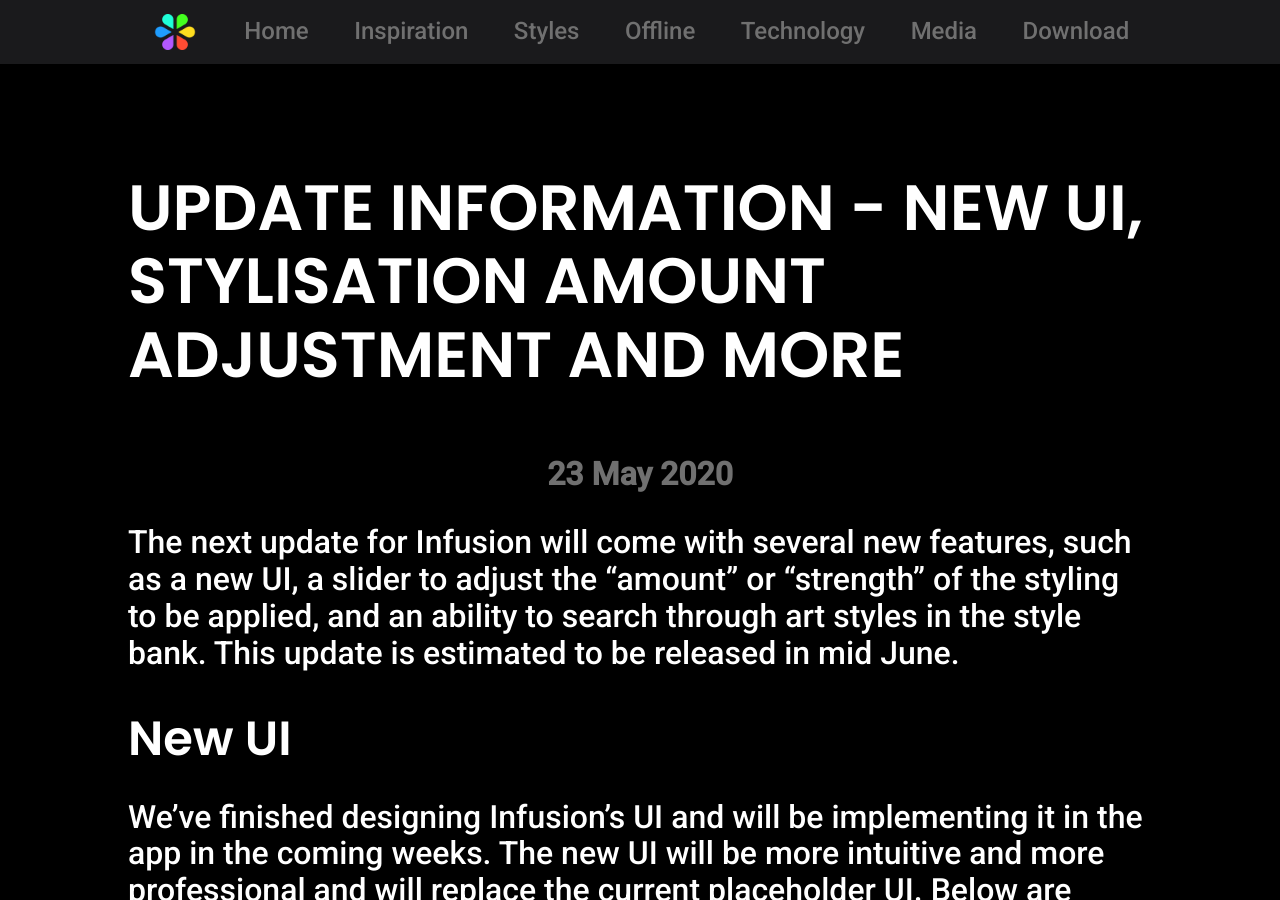
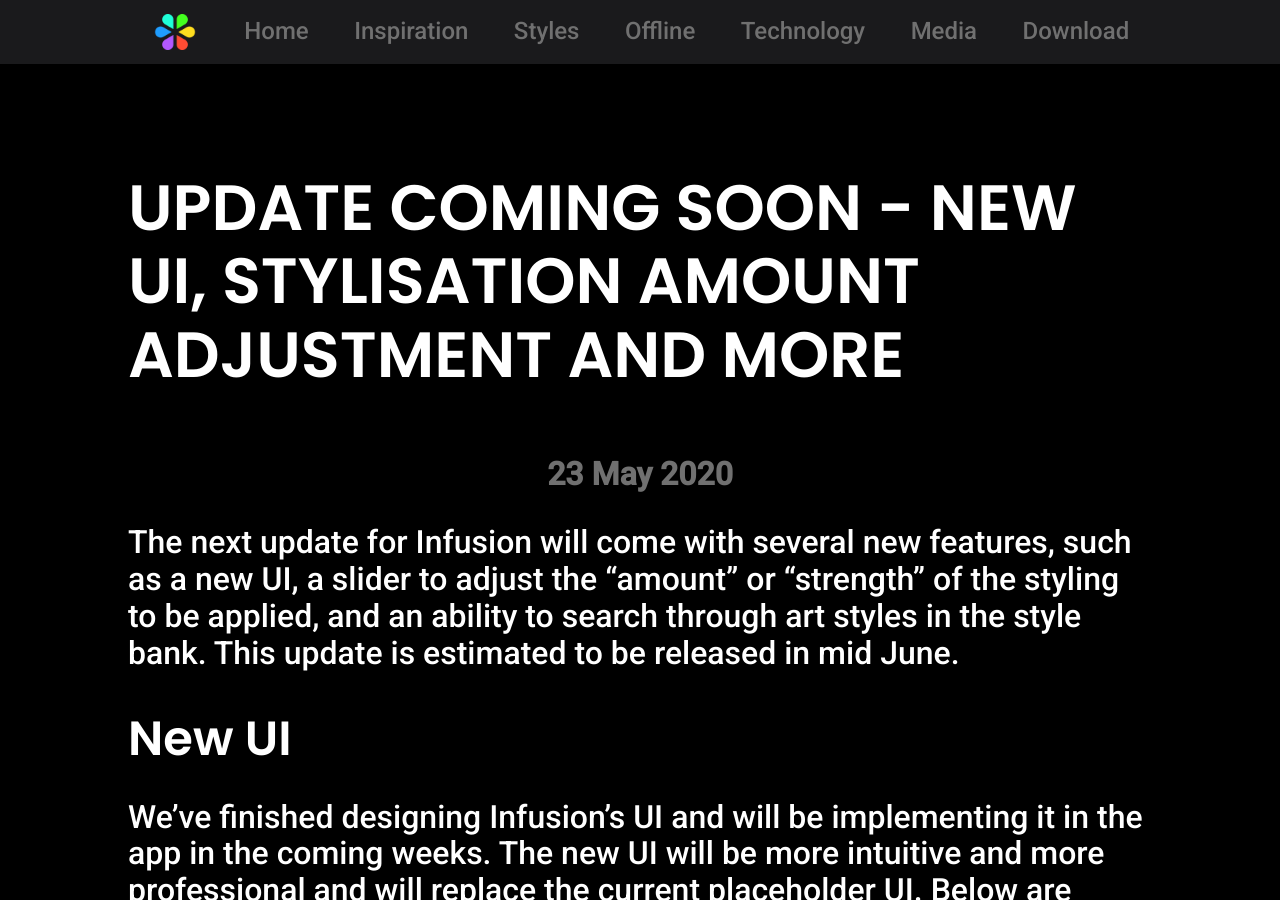
Before and after one commit to InsightfulAI/insightfulai.github.io, a Jekyll site: the page built from _posts/2020-05-23-update.md, in a window 1280 px wide and 900 px high. Built offline with Jekyll 4.4.1, drawn with Linux system fonts in a browser that asks for light colours.

```diff
--- a/_layouts/infusion-new.html
+++ b/_layouts/infusion-new.html
@@ -59,6 +59,7 @@ title: Infusion - Free Your Inspiration
               <a href="{{ item.link }}" class="unselected-nav-0" style="text-decoration: underline;">{{ item.name }}</a>
             {% endfor %}
             <a href="contact.html" class="unselected-nav-0" style="text-decoration: underline;">Contact</a>
+            <a href="news.html" class="unselected-nav-0" style="text-decoration: underline;">News</a>
             <a href="/" class="unselected-nav-0" style="text-decoration: underline;">Back to Insightful AI</a>
           </section>
           <p style="color: gray; font-size: 1rem;">
--- a/_posts/2020-05-23-update.md
+++ b/_posts/2020-05-23-update.md
@@ -1,6 +1,6 @@
 ---
 layout: infusion-new-post
-title: Update Information - New UI, Stylisation Amount Adjustment and More
+title: Update Coming Soon - New UI, Stylisation Amount Adjustment and More
 ---
 The next update for Infusion will come with several new features, such as a new UI, a slider to adjust the "amount" or "strength" of the styling to be applied, and an ability to search through art styles in the style bank. This update is estimated to be released in mid June.
 
@@ -24,4 +24,4 @@ A search bar will be added to the style bank for easier navigation.
 ## Suggest a feature
 If you would like to suggest a feature, please follow this link to the feedback page.
 
-[Submit feedback](/infusion//testing#feedback)
+[Submit feedback](/infusion/feedback.html)
```
Also changed, not shown: _posts/2020-06-23-update.md (+1 -1 lines), _posts/2020-12-29-update.md (added, +28 -0 lines), pinterest-35aac.html (added, +1 -0 lines), news-assets/presets.jpg (added), news-assets/prooptions.jpg (added).
